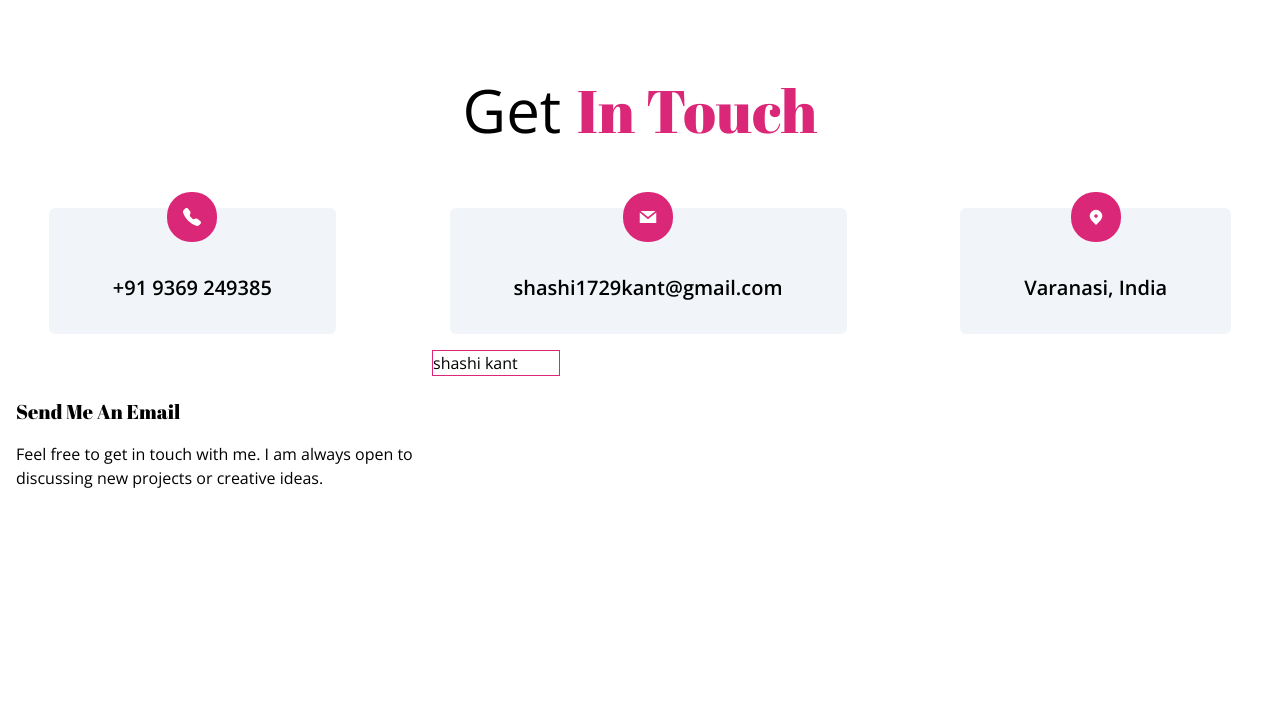
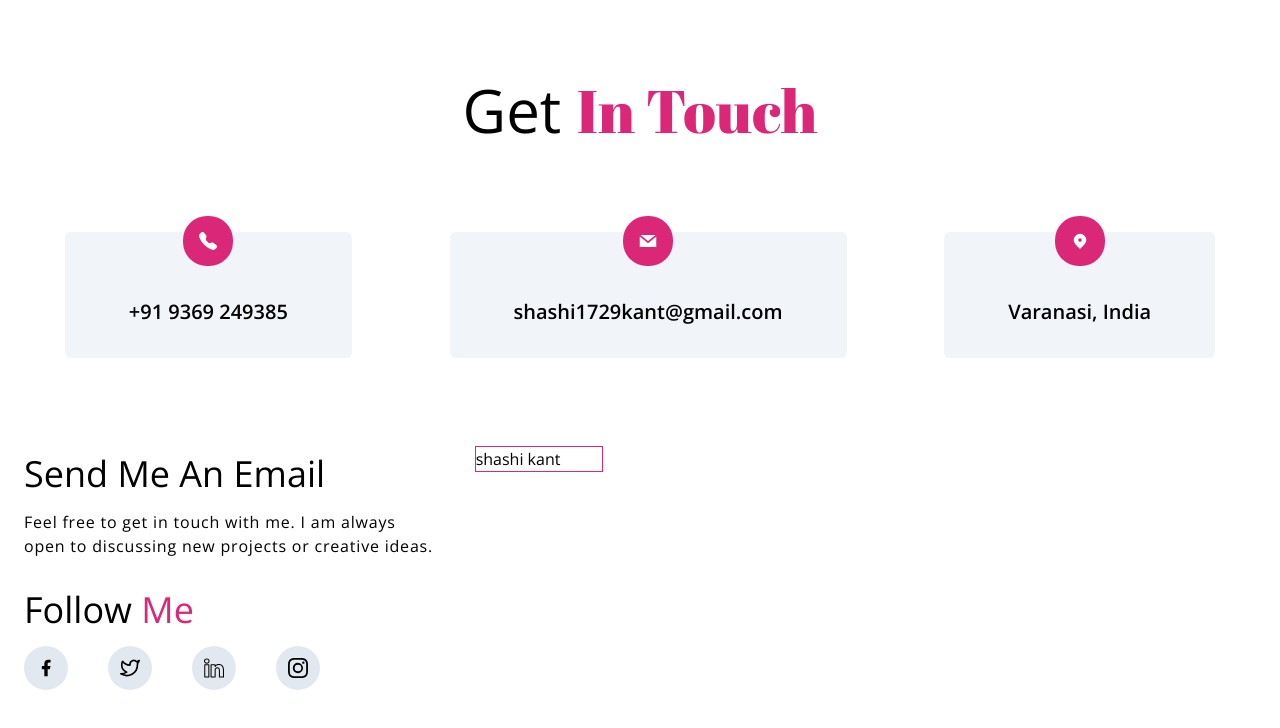
Before and after one commit to shashikant1729/Website-Tailwind, a React (Create React App) app: page /contact in a window 1280 px wide. Shown: the top 728 px of the page. Built offline with nearby package versions, Linux system fonts and the light colour scheme; what tailwindcss-blend-mode would draw is missing.

Commit message:
Updating Contact Page

```diff
--- a/src/pages/Contact.jsx
+++ b/src/pages/Contact.jsx
@@ -1,22 +1,22 @@
 import React from "react";
-import { FaBirthdayCake } from "react-icons/fa";
 import { BsFlag, BsFillTelephoneFill } from "react-icons/bs";
 import { HiLocationMarker } from "react-icons/hi";
 import { GrMail } from "react-icons/gr";
-import { AiOutlineSetting, AiOutlineHeart } from "react-icons/ai";
-import { MdOutlineCases } from "react-icons/md";
-import { BiLike } from "react-icons/bi";
+import { RiFacebookFill } from "react-icons/ri";
+import { FiTwitter, FiMail } from "react-icons/fi";
+import { SlSocialLinkedin } from "react-icons/sl";
+import { BsInstagram } from "react-icons/bs";
 
 function MyApp() {
 	return (
-		<div className="flex flex-col w-full h-full">
+		<div className="flex flex-col w-full h-full overflow-y-auto ">
 			<div className="flex text-4xl md:text-5xl lg:text-6xl h-40 w-full text-center align-self-center lg:mb-12">
 				<div className="m-auto mt-20">
 					Get <span className="text-pink-600 font-abfat">In Touch</span>
 				</div>
 			</div>
 			<div className="flex flex-col">
-				<div className="flex gap-4 flex-col lg:flex-row justify-around lg:p-0 p-8 ">
+				<div className="flex gap-4 flex-col lg:flex-row justify-around lg:p-6 p-8 ">
 					<div
 						className="bg-slate-100  px-12 text-center place-items-center rounded-md "
 						style={{ textAlign: "-webkit-center" }}
@@ -66,16 +66,36 @@ function MyApp() {
 						</div>
 					</div>
 				</div>
-				<div className="flex lg:flex-row flex-col p-4">
+				<div className="flex lg:flex-row flex-col lg:p-6 p-8 ">
 					<div className="flex lg:flex-col flex-row w-1/3">
 						<div className="pt-8">
-							<p className="text-xl py-4 font-abfat">Send Me An Email</p>
-							Feel free to get in touch with me. I am always open to discussing
-							new projects or creative ideas.
+							<p className="text-4xl py-4 font-serif">Send Me An Email</p>
+							<p className="text-md tracking-wider">
+								Feel free to get in touch with me. I am always open to
+								discussing new projects or creative ideas.
+							</p>
 						</div>
-						<div className=""></div>
+						<div className="pt-4">
+							<p className="text-4xl py-4 font-thin">
+								Follow <span className="text-pink-600">Me</span>
+							</p>
+							<div className="flex flex-row gap-10">
+								<button className="p-3 bg-slate-200 rounded-3xl text-xl hover:bg-pink-600 hover:text-white ">
+									<RiFacebookFill />
+								</button>
+								<button className="p-3 bg-slate-200 rounded-3xl text-xl hover:bg-pink-600 hover:text-white">
+									<FiTwitter />
+								</button>
+								<button className="p-3 bg-slate-200 rounded-3xl text-xl hover:bg-pink-600 hover:text-white">
+									<SlSocialLinkedin />
+								</button>
+								<button className="p-3 bg-slate-200 rounded-3xl text-xl hover:bg-pink-600 hover:text-white">
+									<BsInstagram />
+								</button>
+							</div>
+						</div>
 					</div>
-					<div className="w-2/3">
+					<div className="w-2/3 p-10">
 						<input
 							className="w-32 border-1 border-pink-600"
 							type="text"
```
